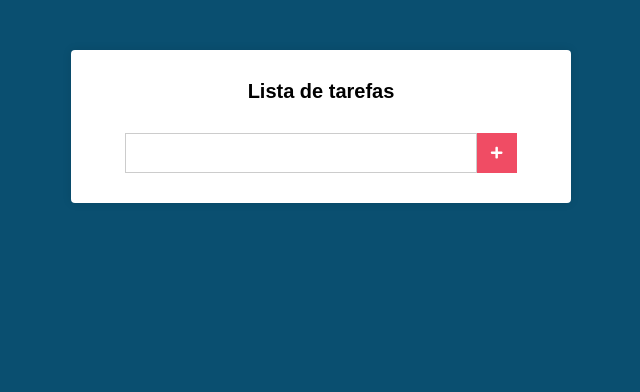
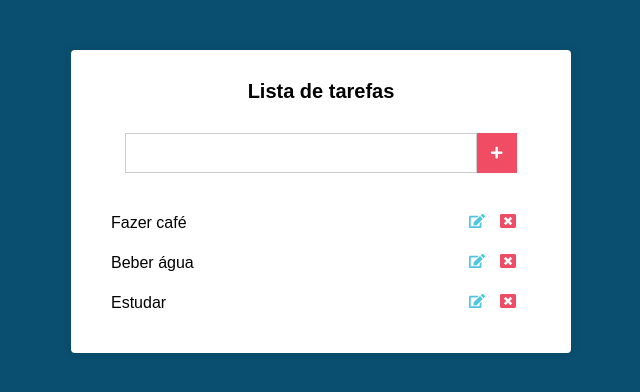
Before and after one commit to neilsonvenute/lista-tarefas, a React (Create React App) app: page / in a window 1280 px wide. Shown: the top 392 px of the page, without its empty margins (319-959 px from the left). Built offline with nearby package versions, Linux system fonts and the light colour scheme.

Commit message:
Estilizando tarefas

```diff
--- a/src/components/Main.css
+++ b/src/components/Main.css
@@ -37,3 +37,40 @@
   align-items: center;
   justify-content: center;
 }
+
+.tarefas{
+  margin-top: 30px;
+}
+
+.tarefas li{
+  display: flex;
+  align-items: center;
+  justify-content: space-between;
+  padding: 10px;
+  transition: all 600ms;
+}
+
+.tarefas li:hover{
+  background-color: #51c5de;
+}
+
+.tarefas li .edit{
+  margin-right: 15px;
+  color: #51c5de;
+}
+
+.tarefas li .delete{
+  margin-right: 15px;
+  color: #f04c64;
+}
+
+.tarefas li:hover .edit,
+.tarefas li:hover .delete{
+  color: #000;
+}
+
+.tarefas li:hover .edit,
+.tarefas li:hover .delete{
+  cursor: pointer;
+  transition: all 600ms;
+}
--- a/src/components/Main.js
+++ b/src/components/Main.js
@@ -1,11 +1,16 @@
 import { Component } from 'react';
-import { FaPlus } from 'react-icons/fa';
+import { FaEdit, FaPlus, FaWindowClose } from 'react-icons/fa';
 import './Main.css';
 
 
 export default class Main extends Component {
   state = {
     novaTarefa: '',
+    tarefas: [
+      'Fazer café',
+      'Beber água',
+      'Estudar',
+    ],
   };
 
   handleChange = (e) => {
@@ -15,7 +20,7 @@
   };
 
   render() {
-    const { novaTarefa } = this.state;
+    const { novaTarefa, tarefas } = this.state;
     return (
       <div className="main">
         <h1>Lista de tarefas</h1>
@@ -29,6 +34,18 @@
             <FaPlus />
           </button>
         </form>
+
+        <ul className="tarefas">
+          {tarefas.map((tarefa) => (
+            <li key={tarefa}>
+              {tarefa}
+              <div>
+                <FaEdit className="edit" />
+                <FaWindowClose className="delete" />
+              </div>
+            </li>
+          ))}
+        </ul>
       </div>
     );
   }
```
